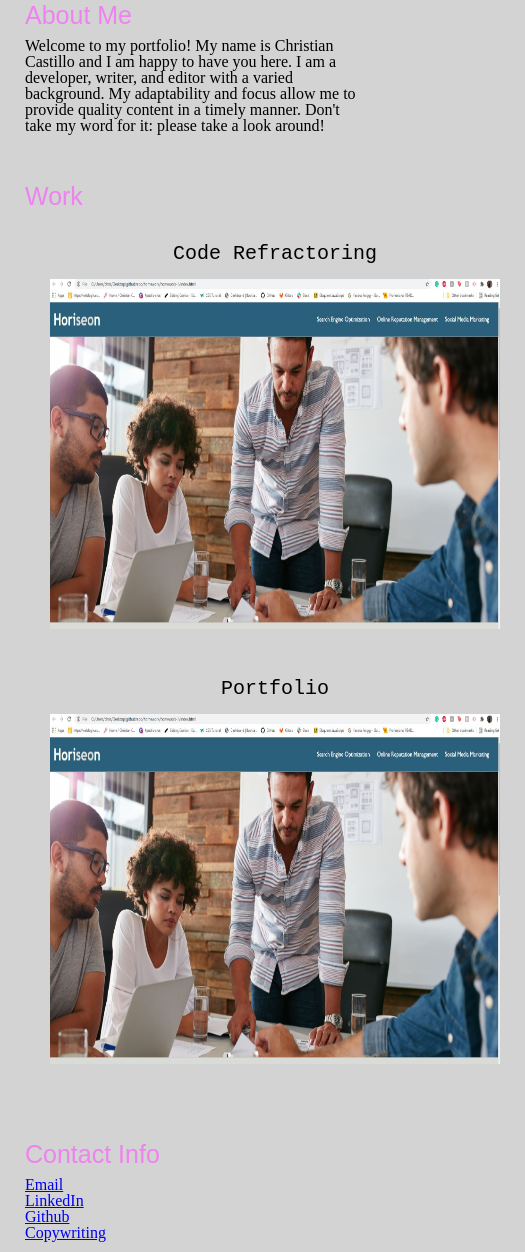
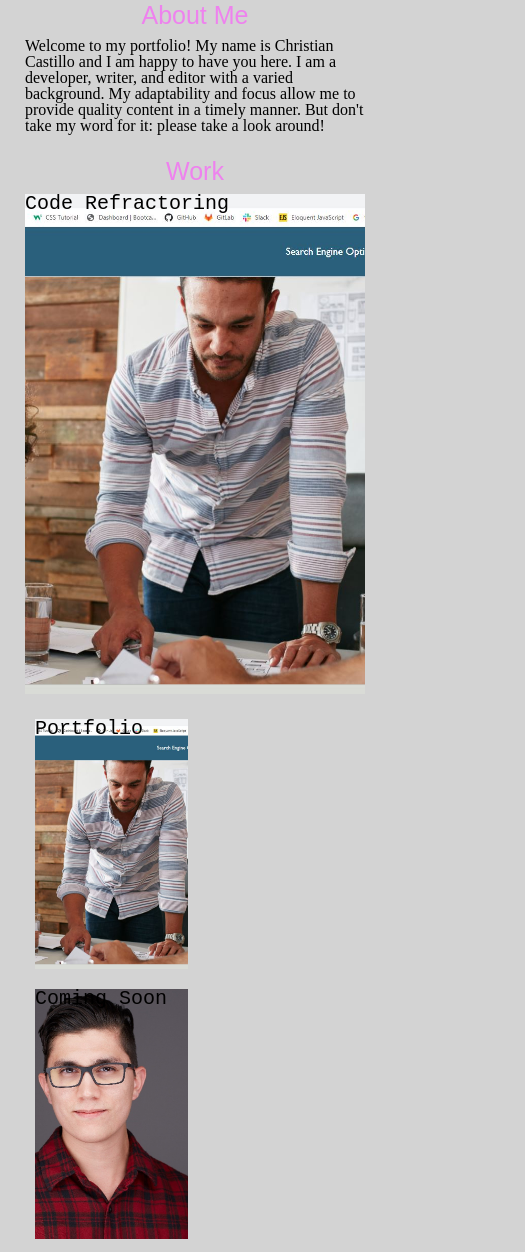
Before and after one commit to chriscast94/homework-2, a plain HTML site: page index.html in a window 390 px wide. Shown: the part 412-1664 px from the top of the page, 525 px wide, since content can reach past the window. Drawn offline with Linux system fonts and the light colour scheme.

Commit message:
added subsections and adjusted media query

```diff
--- a/index.html
+++ b/index.html
@@ -2,7 +2,6 @@
 <html lang="en">
 <head>
     <meta charset="UTF-8">
-    <meta http-equiv="X-UA-Compatible" content="IE=edge">
     <meta name="viewport" content="width=device-width, initial-scale=1.0">
     <title>Christian Castillo's Portfolio</title>
     <link rel="stylesheet" href="./reset.css">
@@ -37,26 +36,32 @@
     <!-- Quick descrption of who I am and include resume? -->
 <section id="about-me" class="about-me">
    <h2 class="head">About Me</h2>
-   <p>
-       Welcome to my portfolio! My name is Christian Castillo and I am happy to have you here.
-       I am a developer, writer, and editor with a varied background.
-       My adaptability and focus allow me to provide quality content in a timely manner.
-       Don't take my word for it: please take a look around!
-   </p>
+        <p>
+            Welcome to my portfolio! My name is Christian Castillo and I am happy to have you here.
+            I am a developer, writer, and editor with a varied background.
+            My adaptability and focus allow me to provide quality content in a timely manner.
+            But don't take my word for it: please take a look around!
+        </p>
 </section>
 
-<!-- Links to my works; create 3 boxed sections -->
+<!-- Links to my works; create boxed sections -->
 <section id="work" class="work">
     <h2 class="head">Work</h2>
     <div class="sample-work">
-        <section id = "refractoring">
-            <h3>Code Refractoring</h3>
-                <a href="https://chriscast94.github.io/homework-1/" target=_blank> <img class="horieson" src="Horiseon-live-1.JPG" alt="horeiseon-live-screenshot" height="350" width="450"></a>
-        </section>
-        <section id = "portfolio">
-            <h3>Portfolio</h3>
-                <a href="https://chriscast94.github.io/homework-1/" target=_blank> <img class="horieson" src="Horiseon-live-1.JPG" alt="horeiseon-live-screenshot" height="350" width="450"></a>
-        </section>
+        <a id = "refractoring">
+            <h3 class = "sample1">Code Refractoring</h3>
+                <a href="https://chriscast94.github.io/homework-1/" target=_blank></a>
+        </a>
+        <div class = "subs">
+        <a id = "portfolio">
+            <h3 class = "sample2">Portfolio</h3>
+                <a href="#" target=_blank></a>
+        </a>
+        <a id = "new">
+            <h3 class = "sample3">Coming Soon</h3>
+                <a href = "#" target = _blank></a>
+        </a>
+        </div>
     </div>
 </section>
 
@@ -79,6 +84,7 @@
         </ul>
 </section>
 </main>
+
     <footer>
         Thanks for Stopping By ❤️
     </footer>
--- a/style.css
+++ b/style.css
@@ -3,8 +3,8 @@
 
 *{
     box-sizing:border-box;
-    display: flex;
-    flex-direction: column;
+    /* display: flex; */
+    /* flex-direction: column; */
     padding: 0;
     margin: 0;
 }
@@ -40,6 +40,8 @@ header .hero {
     background-position: center;
     min-height: 100%;
     width: 100%;
+    display: flex;
+    flex-direction: column;
     /* position: absolute;
 }
 
@@ -74,7 +76,7 @@ header h1 {
 
 nav a:hover {
 cursor: pointer;
-color:blueviolet;
+color:rgb(0, 31, 204);
 }
 
 .navbar {
@@ -103,68 +105,120 @@ section {
 
 }
 
-.sample-work {
-    display:inline-block;
-
-}
-
-#refractoring {
-    float:left;
-
-}
-
-#portfolio {
-    float: right;
-
-}
-
-
 .head {
     font-family: fantasy;
     font-size: 25px;
     color:violet;
     margin-bottom: 10px;
+    justify-content: center;
+    text-align: center;
+}
+
+.sample-work {
+    flex-wrap: wrap;
 
 }
 
+#refractoring {
+    width: 100%;
+
+}
+
+#portfolio {
+    width: 50%;
+
+}
+
+#new {
+    width: 50%;
+}
+
+.sample1 {
+    background-image: url("../homework-2/Horiseon-live-1.JPG");
+    background-repeat: no-repeat;
+    background-size: cover;
+    background-position: top;
+    width: 100%;
+    height: 500px;
+}
+
+.sample2 {
+    background-image: url("../homework-2/Horiseon-live-1.JPG");
+    background-repeat: no-repeat;
+    background-size:cover;
+    background-position: center;
+    height: 250px;
+    width: 90%;
+    margin: 10px;
+    /* margin-bottom: 15px; */
+}
+
+.sample3{
+    background-image: url("../homework-2/Headshot.jpg");
+    background-repeat: no-repeat;
+    background-size: cover;
+    background-position: center;
+    height: 250px;
+    width: 90%;
+    margin: 10px;
+}
+
+
+.subs {
+    display: flex;
+    flex-wrap: wrap;
+}
+
+@media screen and (max-width: 600px) {
+    .subs {
+      flex-direction: column;
+    }
+  }
+
+  @media screen and (max-width: 992px) {
+    .subs {
+      flex: 100%;
+    }
+  }
+
+
 h3 {
     margin-bottom: 15px;
-    text-align: center;
     font-size: 20px;
     font-family: monospace;
+    justify-content: ;
 }
 
-/* .refractoring {
-    margin-left: -5px;
 
-} */
 
-.horiseon {
+
+
+/* .horiseon {
     min-width: auto;
     /* max-width: 350px; */
-    min-height: auto;
+    /* min-height: auto; */
 
-}
+/* } */
 
 
 /* @media screen and (min-width: 768px) {
     #horiseon {width: 300px; float: left;}
 } */
 
-
-
-/* .sample-work-2 {
-
+.finder {
+    /* align-items: center; */
+    display: flex;
+    justify-content: space-evenly;
+    font-size: 20px;
+    font-family: system-ui;
 }
 
-.sample-work-3 {
-
-} */
 
 .contact {
 
 }
 
 footer {
+    font-size: 15px;
 
 }
```
